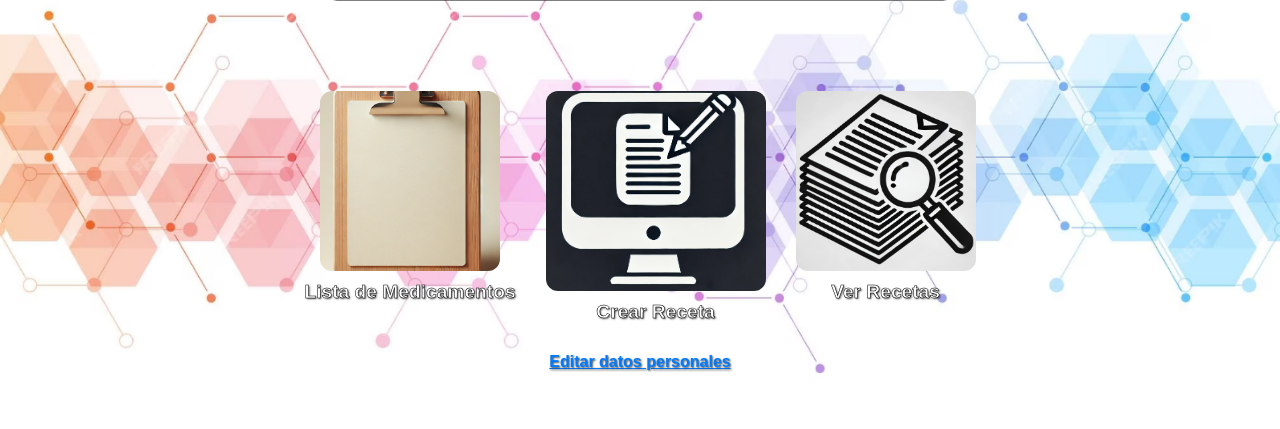
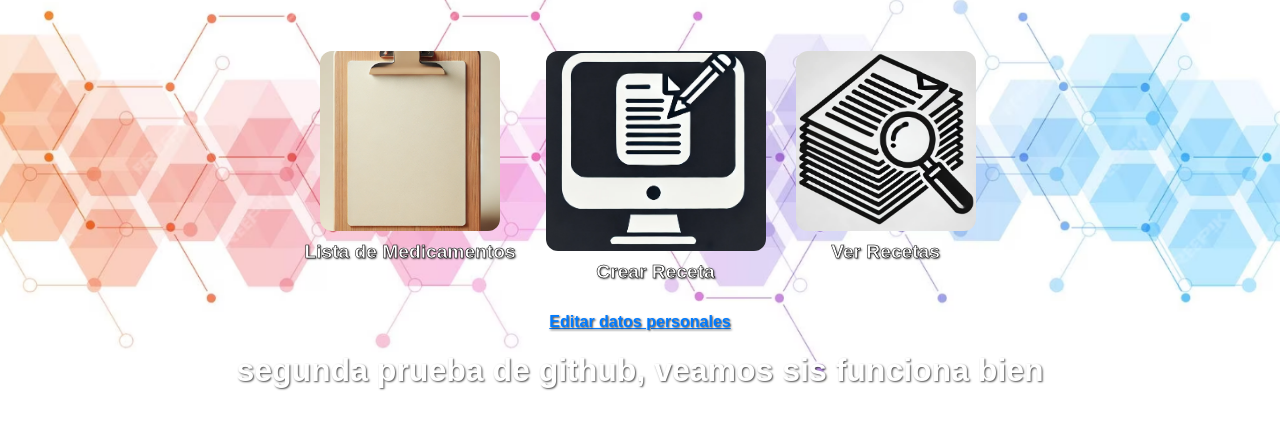
Before and after one commit to anakin-sky/protototipo-2, a PHP site: page / in a window 1280 px wide. Shown: the part 242-671 px from the top of the page. Run offline with PHP 8.4, Linux system fonts and the light colour scheme; the visitor is signed in with stand-in values (Sample User, id 1); data that the repository does not hold is empty.

Commit message:
Update index.php

```diff
--- a/index.php
+++ b/index.php
@@ -170,6 +170,9 @@ $conn->close();
         <div class="editar_usuario">
             <a href="nuevos_cambios/editar_usuario.php" style="text-decoration: underline;">Editar datos personales</a>
         </div>
+
+        <h1>segunda prueba de github, veamos sis funciona bien</h1>
+
     </main>
 </body>
 </html>
```
